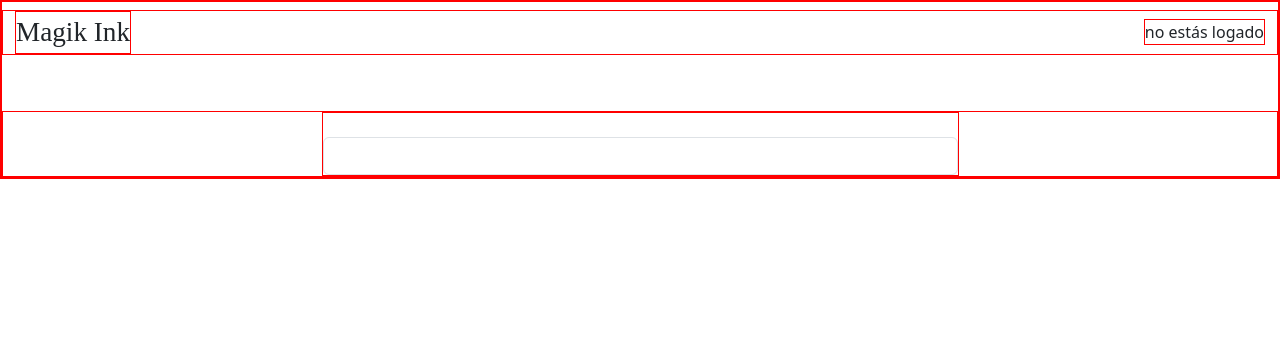
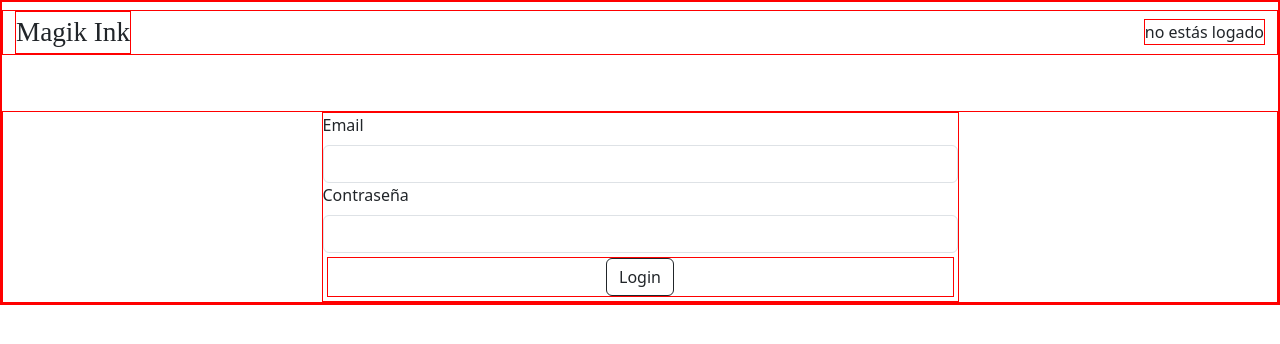
Before and after one commit to aipacheco/Tattoo-Studio, a React (Vite) app: page /login in a window 1280 px wide. Shown: the top 344 px of the page. Built offline with nearby package versions, Linux system fonts and the light colour scheme; a web font is replaced by a local one.

Commit message:
feat: register, control errors pending

```diff
--- a/src/components/Button/Button.jsx
+++ b/src/components/Button/Button.jsx
@@ -1,8 +1,8 @@
 /* eslint-disable react/prop-types */
-const Button = ({text}) => {
+const Button = ({text, handleSubmit}) => {
   return (
 <div className="d-flex justify-content-center m-1">
-<button type="button" className="btn btn-outline-dark">
+<button type="button" className="btn btn-outline-dark" onClick={handleSubmit}>
       {text}
     </button>
 </div>
--- a/src/components/Input/InputCustom.jsx
+++ b/src/components/Input/InputCustom.jsx
@@ -4,7 +4,7 @@ const InputCustom = ({label, type, name, handleChange}) => {
   return (
     <>
       <label className="form-label">{label}</label>
-      <input type={type} name={name} className="form-control"  onChange={handleChange}></input>
+      <input type={type} name={name} className="form-control"  onChange={handleChange} required></input>
     </>
   )
 }
--- a/src/index.css
+++ b/src/index.css
@@ -1,5 +1,9 @@
 body {
   background-color: rgb(255, 255, 255);
+  /* background-image: url("../src/assets/279866-P621EW-730.png"); */
+  /* background-position: center;
+  background-repeat: no-repeat;
+  background-size: cover; */
 }
 #root {
   margin: 0;
--- a/src/pages/Login/Login.jsx
+++ b/src/pages/Login/Login.jsx
@@ -1,16 +1,42 @@
+import { useState } from "react"
 import InputCustom from "../../components/Input/InputCustom"
 import { NavbarCustom } from "../../components/Navbar/NavbarCustom"
 import "./Login.css"
+import Button from "../../components/Button/Button"
 
 const Login = () => {
+  const [user, setUser] = useState({
+    email: "",
+    password: "",
+  })
+
+  const handleChange = ({ target }) => {
+    setUser((prevState) => ({
+      ...prevState,
+      [target.name]: target.value,
+    }))
+    console.log(user)
+  }
   return (
     <>
       <NavbarCustom />
-     <div className="form">
-     <div className="col-12 col-md-6 col-lg-6">
-        <InputCustom />
+      <div className="form">
+        <div className="col-12 col-md-6 col-lg-6">
+          <InputCustom
+            label={"Email"}
+            type={"email"}
+            name={"email"}
+            handleChange={handleChange}
+          />
+          <InputCustom
+            label={"Contraseña"}
+            type={"password"}
+            name={"password"}
+            handleChange={handleChange}
+          />
+          <Button text={"Login"} />
+        </div>
       </div>
-     </div>
     </>
   )
 }
--- a/src/pages/Register/Register.jsx
+++ b/src/pages/Register/Register.jsx
@@ -1,8 +1,10 @@
+import { useNavigate } from "react-router-dom"
 import Button from "../../components/Button/Button"
 import InputCustom from "../../components/Input/InputCustom"
 import { NavbarCustom } from "../../components/Navbar/NavbarCustom"
+import { RegisterUser } from "../../services/services"
 import "./Register.css"
-import { useState, useEffect } from "react"
+import { useState } from "react"
 
 const Register = () => {
   const [user, setUser] = useState({
@@ -11,13 +13,28 @@ const Register = () => {
     email: "",
     password: "",
   })
+  const navigate = useNavigate()
 
   const handleChange = ({ target }) => {
     setUser((prevState) => ({
       ...prevState,
       [target.name]: target.value,
     }))
-    console.log(user)
+  }
+
+  const handleSubmit = async (e) => {
+    e.preventDefault()
+    //spinner
+    //validaciones del user
+    try {
+      const userRegister = await RegisterUser(user)
+      if (userRegister.success){
+        navigate("/login")
+      }
+    } catch (error) {
+      //pendiente de meter este error en state para pintarlo en pantalla
+      console.log(error)
+    }
   }
 
   return (
@@ -52,7 +69,7 @@ const Register = () => {
             name={"password"}
             handleChange={handleChange}
           />
-          <Button text={"Registrarse"} />
+          <Button text={"Registrarse"} handleSubmit={handleSubmit} />
         </div>
       </div>
     </>
--- a/src/services/services.js
+++ b/src/services/services.js
@@ -1,15 +1,41 @@
 const URL = "https://proyecto4-tatuajes.onrender.com/api"
+const HEADERS = {
+  "Content-Type": "application/json",
+}
 
-export const Register = async (user) => {
+export const RegisterUser = async (user) => {
   try {
-    const response = await fetch(`${URL}/register`, {
+    const response = await fetch(`${URL}/auth/register`, {
       method: "POST",
       headers: HEADERS,
       body: JSON.stringify(user),
     })
-    return await response.json()
+    const data = await response.json()
+    if (!data.success) {
+      throw new Error(data.message)
+    }
+    return data
   } catch (error) {
     console.log("Error al registrar el usuario", error)
     throw error
   }
 }
+
+export const Login = async (user) => {
+  try {
+    const response = await fetch(`${URL}/user/login`, {
+      method: "POST",
+      headers: HEADERS,
+      body: JSON.stringify(user),
+    })
+    const data = await response.json()
+    if (!data.success) {
+      throw new Error(data.message)
+    }
+    localStorage.setItem("token", data.token)
+    return data
+  } catch (error) {
+    console.log("Error al iniciar sesión", error)
+    throw error
+  }
+}
```
Also changed, not shown: src/assets/279866-P621EW-730.png (added).
